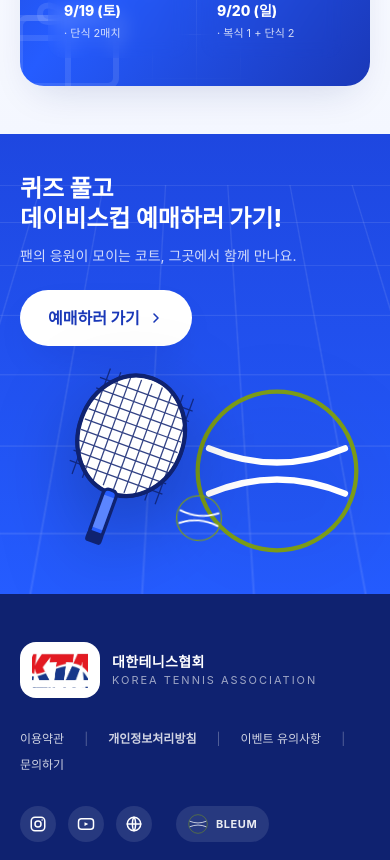
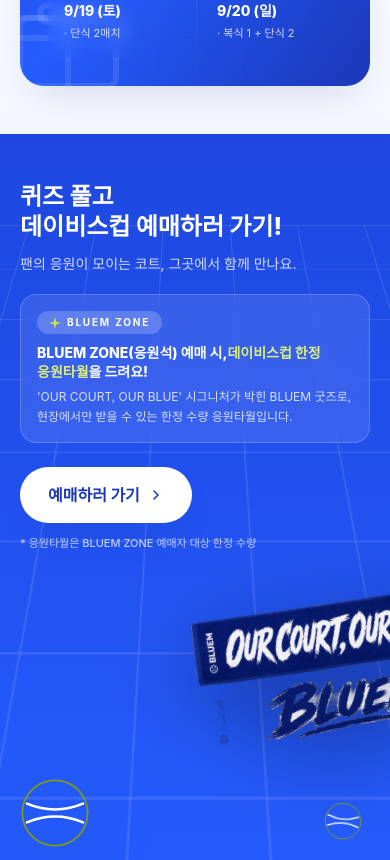
Before and after one commit to jihuynlee1216-ops/ourcourt-ourblue, a Next.js app: page / in a window 390 px wide. Shown: the part 8860-9720 px from the top of the page. Built offline with nearby package versions, Linux system fonts and the light colour scheme.

Commit message:
Add BLUEM ZONE towel perk to bottom CTA
- Background-removed BLUEM 응원타월 product image
- Callout explaining that BLUEM ZONE(응원석) ticket holders
  receive a Davis Cup limited 'OUR COURT, OUR BLUE' towel
- Replaced the racket decor with the towel visual in the CTA right column

```diff
--- a/components/CTA.tsx
+++ b/components/CTA.tsx
@@ -1,15 +1,16 @@
 "use client";
 
+import Image from "next/image";
 import { motion } from "framer-motion";
-import { FloatingBall, Racket, TennisBall } from "./Decorations";
+import { FloatingBall, Sparkle, TennisBall } from "./Decorations";
 
 const TICKET_URL = "https://www.daviscup.com/en/home.aspx";
 
 export function CTA() {
   return (
     <section className="relative">
-      <div className="court-bg relative px-5 py-10 md:py-20">
-        <div className="relative mx-auto grid max-w-6xl grid-cols-1 items-center gap-8 md:grid-cols-2">
+      <div className="court-bg relative px-5 py-12 md:py-20">
+        <div className="relative mx-auto grid max-w-6xl grid-cols-1 items-center gap-10 md:grid-cols-2 md:gap-12">
           <motion.div
             initial={{ opacity: 0, y: 16 }}
             whileInView={{ opacity: 1, y: 0 }}
@@ -25,11 +26,33 @@
             <p className="mt-3 text-sm text-white/80 md:text-base">
               팬의 응원이 모이는 코트, 그곳에서 함께 만나요.
             </p>
+
+            {/* BLUEM ZONE perk callout */}
+            <div className="mt-5 max-w-md rounded-2xl border border-white/20 bg-white/10 p-4 backdrop-blur md:p-5">
+              <span className="inline-flex items-center gap-1.5 rounded-full bg-white/20 px-3 py-1 text-[10px] font-bold uppercase tracking-[.18em]">
+                <Sparkle size={12} className="text-ball-300" />
+                BLUEM ZONE
+              </span>
+              <p className="mt-2 text-sm font-extrabold leading-snug text-white md:text-base">
+                BLUEM ZONE(응원석) 예매 시,
+                <br className="hidden sm:block" />
+                <span className="text-ball-200">
+                  데이비스컵 한정 응원타월
+                </span>
+                을 드려요!
+              </p>
+              <p className="mt-1.5 text-[12px] leading-relaxed text-white/80">
+                'OUR COURT, OUR BLUE' 시그니처가 박힌 BLUEM 굿즈로, 현장에서만
+                받을 수 있는 한정 수량 응원타월입니다.
+              </p>
+            </div>
+
+            <div className="mt-6 flex flex-wrap items-center gap-3">
               <a
                 href={TICKET_URL}
                 target="_blank"
                 rel="noreferrer"
-              className="mt-6 inline-flex items-center gap-2 rounded-full bg-white px-7 py-4 text-base font-extrabold text-royal-700 shadow-card transition hover:-translate-y-0.5"
+                className="group inline-flex items-center gap-2 rounded-full bg-white px-7 py-4 text-base font-extrabold text-royal-700 shadow-card transition hover:-translate-y-0.5"
               >
                 예매하러 가기
                 <svg width="16" height="16" viewBox="0 0 24 24" fill="none" aria-hidden>
@@ -42,30 +65,39 @@
                   />
                 </svg>
               </a>
+              <span className="text-[11px] font-medium text-white/70">
+                * 응원타월은 BLUEM ZONE 예매자 대상 한정 수량
+              </span>
+            </div>
           </motion.div>
 
-          <div className="relative h-44 md:h-60">
+          {/* visual: towel + decor */}
+          <div className="relative h-64 md:h-80">
             <motion.div
-              initial={{ opacity: 0, x: 30 }}
-              whileInView={{ opacity: 1, x: 0 }}
+              initial={{ opacity: 0, scale: 0.92, rotate: -12 }}
+              whileInView={{ opacity: 1, scale: 1, rotate: -8 }}
               viewport={{ once: true }}
-              transition={{ duration: 0.6 }}
-              className="absolute right-2 top-2 md:right-10"
+              transition={{ duration: 0.7, ease: "easeOut" }}
+              className="absolute left-1/2 top-2 w-[88%] -translate-x-1/2 md:left-auto md:right-2 md:top-4 md:w-[92%] md:translate-x-0"
             >
-              <TennisBall
-                size={170}
-                className="drop-shadow-[0_24px_40px_rgba(0,0,0,0.25)]"
+              <Image
+                src="/images/towel.png"
+                alt="BLUEM 응원타월 — OUR COURT, OUR BLUE 시그니처"
+                width={987}
+                height={428}
+                priority={false}
+                className="h-auto w-full drop-shadow-[0_28px_42px_rgba(0,0,0,0.35)]"
               />
             </motion.div>
-            <Racket
-              size={170}
-              accent="#fff"
-              className="absolute -bottom-2 left-4 md:left-10 drop-shadow-[0_24px_40px_rgba(0,0,0,0.25)]"
+
+            <TennisBall
+              size={70}
+              className="absolute left-0 bottom-0 drop-shadow-[0_24px_40px_rgba(0,0,0,0.3)] md:left-2"
             />
             <FloatingBall
-              size={48}
+              size={38}
               delay={0.4}
-              className="absolute right-[42%] bottom-2"
+              className="absolute right-2 bottom-1"
             />
           </div>
         </div>
```
Also changed, not shown: public/images/towel.png (added). Lines whose indentation alone changed are shown as unchanged.
